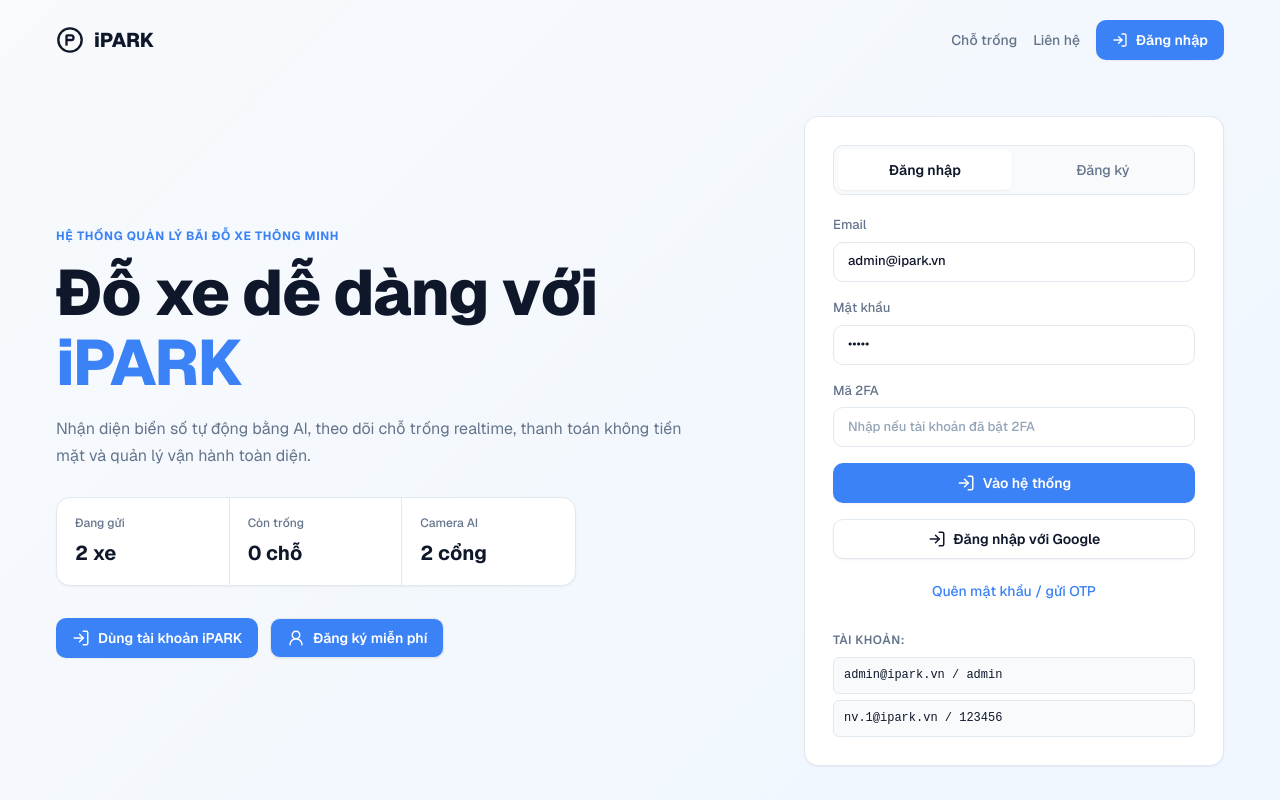
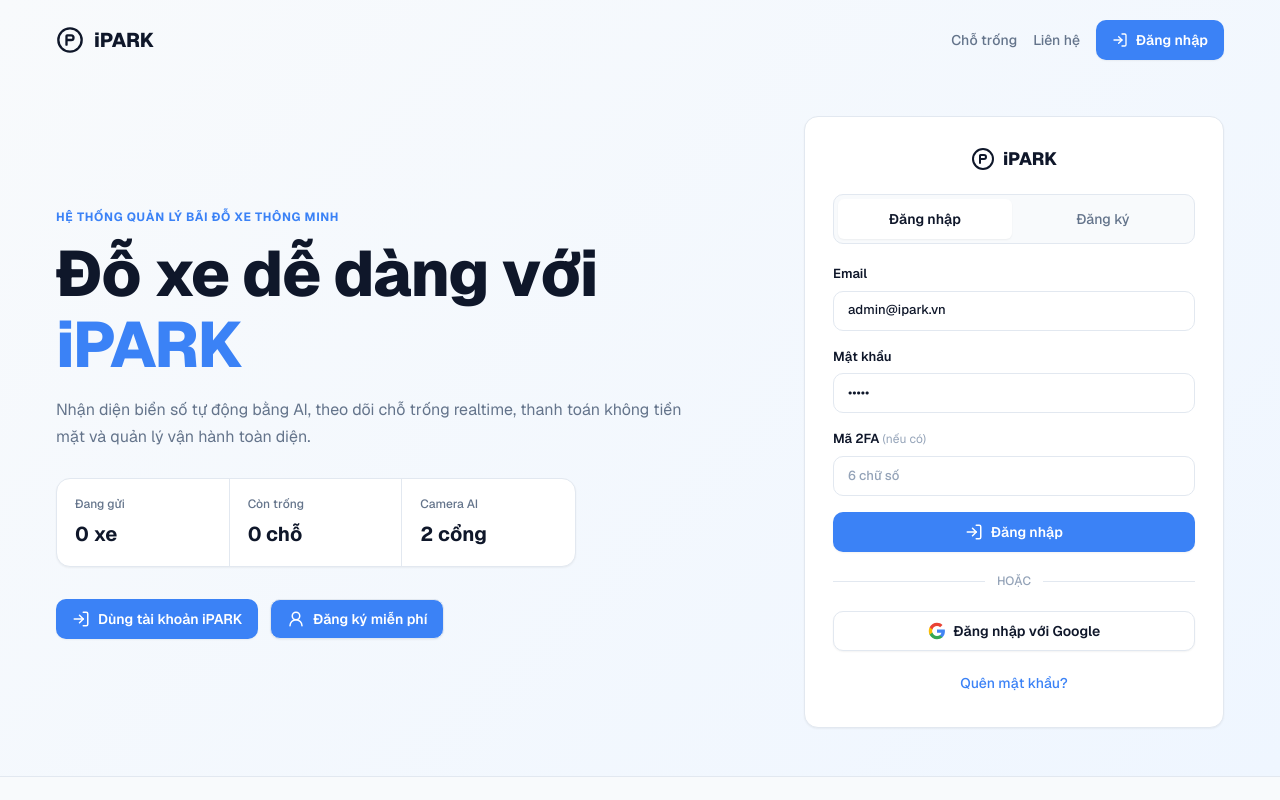
Before and after one commit to trthanhdo41/bai-do-xe, a Next.js app in the folder frontend/: page / in a window 1280 px wide. Shown: the top 800 px of the page. Built offline with nearby package versions, Linux system fonts and the light colour scheme; no server answers.

Commit message:
fix: remove all mock data, configure real SMTP, SweetAlert for auth, redesign auth form, consistent realtime stats from API

```diff
--- a/frontend/src/app/globals.css
+++ b/frontend/src/app/globals.css
@@ -1641,3 +1641,64 @@
     grid-template-columns: 1fr;
   }
 }
+
+/* ═══════════════════════════════════════════════════════════════════
+   Auth Panel — Professional Form Design
+   ═══════════════════════════════════════════════════════════════════ */
+.auth-panel-header {
+  display: flex;
+  align-items: center;
+  justify-content: center;
+  gap: 8px;
+  margin-bottom: 20px;
+  font-size: 18px;
+  font-weight: 800;
+  color: var(--fg);
+}
+
+.auth-panel .label-text {
+  font-size: 13px;
+  font-weight: 600;
+  color: var(--fg);
+  display: block;
+  margin-bottom: 0;
+}
+
+.auth-panel .optional {
+  font-weight: 400;
+  color: var(--fg-subtle);
+  font-size: 12px;
+}
+
+.auth-divider {
+  display: flex;
+  align-items: center;
+  gap: 12px;
+  margin: 4px 0;
+}
+
+.auth-divider::before,
+.auth-divider::after {
+  content: "";
+  flex: 1;
+  height: 1px;
+  background: var(--border);
+}
+
+.auth-divider span {
+  font-size: 12px;
+  color: var(--fg-subtle);
+  font-weight: 500;
+  text-transform: uppercase;
+}
+
+.auth-subtitle {
+  font-size: 13px;
+  color: var(--fg-muted);
+  line-height: 1.5;
+  margin-bottom: 4px;
+}
+
+.auth-panel .secondary-button svg {
+  flex-shrink: 0;
+}
--- a/frontend/src/context/parking-app-state.ts
+++ b/frontend/src/context/parking-app-state.ts
@@ -1,9 +1,6 @@
 import {
-  demoUsers,
   initialPaymentConfig,
   initialPricingConfig,
-  initialSessions,
-  initialVehicles,
 } from "@/lib/mock-data";
 import { todayInputValue } from "@/lib/constants";
 import type {
@@ -72,13 +69,13 @@
   return {
     mode: "login",
     currentUser: null,
-    sessions: initialSessions,
-    registeredVehicles: initialVehicles,
-    userList: demoUsers,
+    sessions: [],
+    registeredVehicles: [],
+    userList: [],
     searchText: "",
     authError: "",
     mobileNavOpen: false,
-    actionLog: "Sẵn sàng vận hành.",
+    actionLog: "",
     exitSessionId: "",
     pricingConfigState: initialPricingConfig,
     paymentConfigState: initialPaymentConfig,
--- a/frontend/src/features/auth/public-landing.tsx
+++ b/frontend/src/features/auth/public-landing.tsx
@@ -141,42 +141,79 @@
 }
 
 export function AuthPanel() {
-  const { mode, setMode, authError, handleLogin, handleRegister, handleForgotPassword } = useParkingApp();
+  const { mode, setMode, handleLogin, handleRegister, handleForgotPassword } = useParkingApp();
 
   return (
     <div className="auth-panel">
+      <div className="auth-panel-header">
+        <ParkingCircle size={24} />
+        <span>iPARK</span>
+      </div>
       <div className="segmented">
         <button className={mode === "login" ? "active" : ""} onClick={() => setMode("login")} type="button">Đăng nhập</button>
         <button className={mode === "register" ? "active" : ""} onClick={() => setMode("register")} type="button">Đăng ký</button>
       </div>
+
       {mode === "login" && (
         <form onSubmit={handleLogin}>
-          <label>Email<input name="email" defaultValue="admin@ipark.vn" type="email" /></label>
-          <label>Mật khẩu<input name="password" defaultValue="admin" type="password" /></label>
-          <label>Mã 2FA<input name="twoFactorCode" placeholder="Nhập nếu tài khoản đã bật 2FA" /></label>
-          {authError && <p className="form-error">{authError}</p>}
-          <button className="full-button" type="submit"><LogIn size={18} />Vào hệ thống</button>
-          <button className="secondary-button full-button" onClick={() => { window.location.href = `${apiBaseUrl}/auth/google`; }} type="button"><LogIn size={18} />Đăng nhập với Google</button>
-          <button className="link-button" onClick={() => setMode("forgot")} type="button">Quên mật khẩu / gửi OTP</button>
-          <div className="demo-accounts"><span>TÀI KHOẢN:</span><code>admin@ipark.vn / admin</code><code>nv.1@ipark.vn / 123456</code></div>
+          <label>
+            <span className="label-text">Email</span>
+            <input name="email" defaultValue="admin@ipark.vn" type="email" placeholder="you@email.com" />
+          </label>
+          <label>
+            <span className="label-text">Mật khẩu</span>
+            <input name="password" defaultValue="admin" type="password" placeholder="••••••" />
+          </label>
+          <label>
+            <span className="label-text">Mã 2FA <span className="optional">(nếu có)</span></span>
+            <input name="twoFactorCode" placeholder="6 chữ số" />
+          </label>
+          <button className="full-button" type="submit"><LogIn size={18} />Đăng nhập</button>
+          <div className="auth-divider"><span>hoặc</span></div>
+          <button className="secondary-button full-button" onClick={() => { window.location.href = `${apiBaseUrl}/auth/google`; }} type="button">
+            <svg width="18" height="18" viewBox="0 0 24 24" fill="none"><path d="M22.56 12.25c0-.78-.07-1.53-.2-2.25H12v4.26h5.92c-.26 1.37-1.04 2.53-2.21 3.31v2.77h3.57c2.08-1.92 3.28-4.74 3.28-8.09z" fill="#4285F4"/><path d="M12 23c2.97 0 5.46-.98 7.28-2.66l-3.57-2.77c-.98.66-2.23 1.06-3.71 1.06-2.86 0-5.29-1.93-6.16-4.53H2.18v2.84C3.99 20.53 7.7 23 12 23z" fill="#34A853"/><path d="M5.84 14.09c-.22-.66-.35-1.36-.35-2.09s.13-1.43.35-2.09V7.07H2.18C1.43 8.55 1 10.22 1 12s.43 3.45 1.18 4.93l2.85-2.22.81-.62z" fill="#FBBC05"/><path d="M12 5.38c1.62 0 3.06.56 4.21 1.64l3.15-3.15C17.45 2.09 14.97 1 12 1 7.7 1 3.99 3.47 2.18 7.07l3.66 2.84c.87-2.6 3.3-4.53 6.16-4.53z" fill="#EA4335"/></svg>
+            Đăng nhập với Google
+          </button>
+          <button className="link-button" onClick={() => setMode("forgot")} type="button">Quên mật khẩu?</button>
         </form>
       )}
+
       {mode === "register" && (
         <form onSubmit={handleRegister}>
-          <label>Họ tên<input name="name" placeholder="Nhập họ tên" required /></label>
-          <label>Email<input name="email" placeholder="email@example.com" required type="email" /></label>
-          <label>Mật khẩu<input name="password" placeholder="Tối thiểu 6 ký tự" required type="password" /></label>
+          <label>
+            <span className="label-text">Họ tên</span>
+            <input name="name" placeholder="Nguyễn Văn A" required />
+          </label>
+          <label>
+            <span className="label-text">Email</span>
+            <input name="email" placeholder="you@email.com" required type="email" />
+          </label>
+          <label>
+            <span className="label-text">Mật khẩu</span>
+            <input name="password" placeholder="Tối thiểu 6 ký tự" required type="password" />
+          </label>
           <button className="full-button" type="submit"><Plus size={18} />Tạo tài khoản</button>
+          <button className="link-button" onClick={() => setMode("login")} type="button">Đã có tài khoản? Đăng nhập</button>
         </form>
       )}
+
       {mode === "forgot" && (
         <form onSubmit={handleForgotPassword}>
-          <label>Email nhận OTP<input name="email" placeholder="email@example.com" required type="email" /></label>
-          <label>Mã OTP<input name="otp" placeholder="123456" /></label>
-          <label>Mật khẩu mới<input name="password" placeholder="Tối thiểu 6 ký tự" type="password" /></label>
-          {authError && <p className="form-info">{authError}</p>}
-          <button className="full-button" type="submit"><Mail size={18} />Gửi / xác minh OTP</button>
-          <button className="link-button" onClick={() => setMode("login")} type="button">Quay lại đăng nhập</button>
+          <p className="auth-subtitle">Nhập email để nhận mã OTP. Sau đó điền OTP và mật khẩu mới.</p>
+          <label>
+            <span className="label-text">Email</span>
+            <input name="email" placeholder="you@email.com" required type="email" />
+          </label>
+          <label>
+            <span className="label-text">Mã OTP</span>
+            <input name="otp" placeholder="6 chữ số từ email" />
+          </label>
+          <label>
+            <span className="label-text">Mật khẩu mới</span>
+            <input name="password" placeholder="Tối thiểu 6 ký tự" type="password" />
+          </label>
+          <button className="full-button" type="submit"><Mail size={18} />Xác minh & đặt lại</button>
+          <button className="link-button" onClick={() => setMode("login")} type="button">← Quay lại đăng nhập</button>
         </form>
       )}
     </div>
@@ -184,7 +221,23 @@
 }
 
 export function PublicLanding() {
-  const { stats, setMode } = useParkingApp();
+  const { setMode } = useParkingApp();
+  const [liveStats, setLiveStats] = useState({ active: 0, available: 0 });
+
+  useEffect(() => {
+    async function load() {
+      try {
+        const r = await fetch(`${apiBaseUrl}/public/availability`);
+        if (r.ok) {
+          const d = await r.json();
+          setLiveStats({ available: d.available, active: d.capacity - d.available });
+        }
+      } catch { /* silent */ }
+    }
+    load();
+    const i = setInterval(load, 30000);
+    return () => clearInterval(i);
+  }, []);
 
   return (
     <main className="public-shell">
@@ -205,8 +258,8 @@
             <h1>Đỗ xe dễ dàng với <span className="hero-highlight">{parkingConfig.brandName}</span></h1>
             <p>Nhận diện biển số tự động bằng AI, theo dõi chỗ trống realtime, thanh toán không tiền mặt và quản lý vận hành toàn diện.</p>
             <div className="status-strip">
-              <div><span>Đang gửi</span><strong>{stats.active} xe</strong></div>
-              <div><span>Còn trống</span><strong>{stats.available} chỗ</strong></div>
+              <div><span>Đang gửi</span><strong>{liveStats.active} xe</strong></div>
+              <div><span>Còn trống</span><strong>{liveStats.available} chỗ</strong></div>
               <div><span>Camera AI</span><strong>2 cổng</strong></div>
             </div>
             <div className="hero-actions">
--- a/frontend/src/features/devices/devices-view.tsx
+++ b/frontend/src/features/devices/devices-view.tsx
@@ -6,7 +6,6 @@
 import { DataTable } from "@/components/ui/data-table";
 import { useParkingApp } from "@/context/parking-app-context";
 import { apiFetch } from "@/lib/client-api";
-import { fallbackDevices } from "@/lib/mock-data";
 
 type MaintenanceLog = {
   id: string;
@@ -25,7 +24,7 @@
   const [logsLoaded, setLogsLoaded] = useState(false);
   const [msg, setMsg] = useState("");
 
-  const displayDevices = deviceList.length ? deviceList : fallbackDevices();
+  const displayDevices = deviceList;
   const isAdmin = currentUser?.role === "admin";
 
   async function restartDevice(id: string) {
--- a/frontend/src/features/shifts/shifts-view.tsx
+++ b/frontend/src/features/shifts/shifts-view.tsx
@@ -7,7 +7,6 @@
 import { useParkingApp } from "@/context/parking-app-context";
 import { apiFetch } from "@/lib/client-api";
 import { currency } from "@/lib/constants";
-import { fallbackShifts } from "@/lib/mock-data";
 
 type ShiftReport = {
   totalSessions: number;
@@ -23,7 +22,7 @@
   const [reportMsg, setReportMsg] = useState("");
   const [showReportForm, setShowReportForm] = useState<string | null>(null);
 
-  const displayShifts = shiftList.length ? shiftList : fallbackShifts();
+  const displayShifts = shiftList;
 
   async function submitReport(event: React.FormEvent<HTMLFormElement>) {
     event.preventDefault();
```
Also changed, not shown: frontend/src/features/ai/ai-view.tsx (+91 -14 lines), frontend/src/features/notifications/notifications-view.tsx (+40 -28 lines), frontend/src/features/wallet/wallet-view.tsx (+1 -12 lines), frontend/src/hooks/actions/use-auth-actions.ts (+26 -8 lines).
